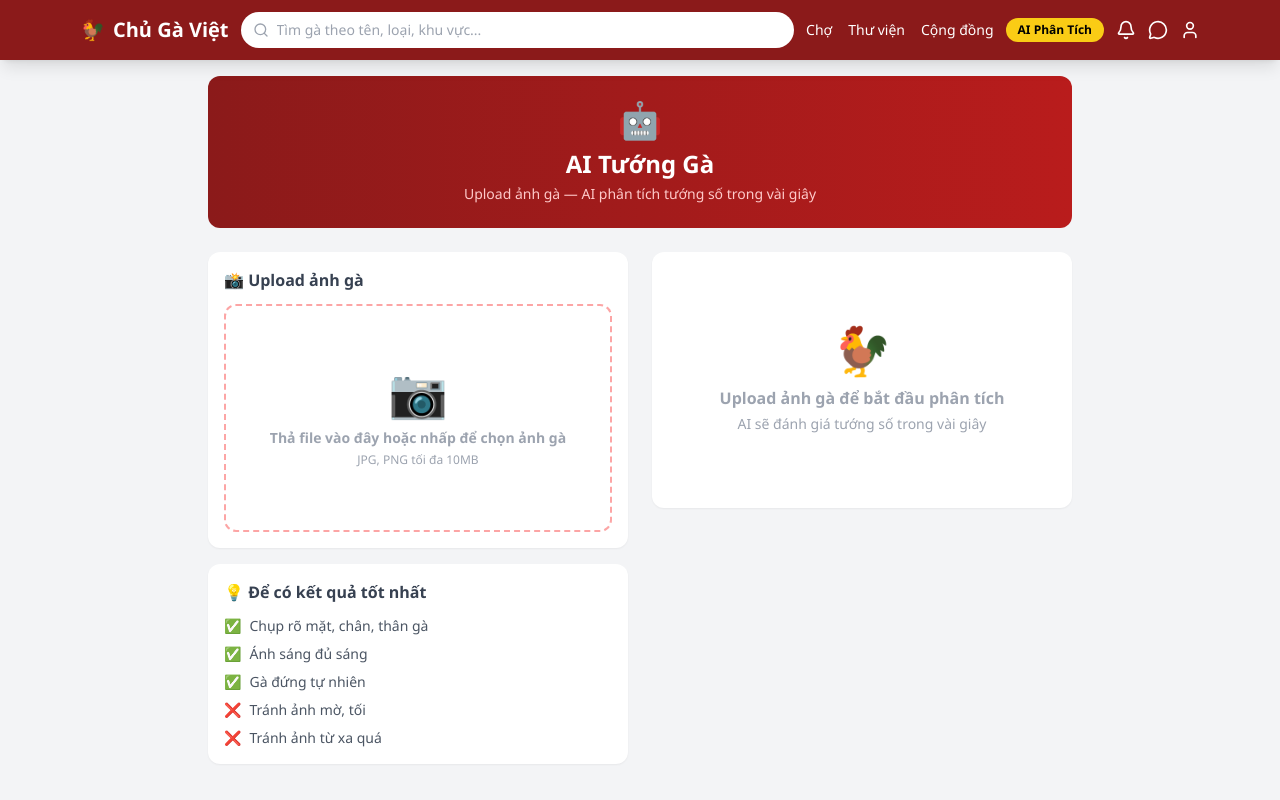
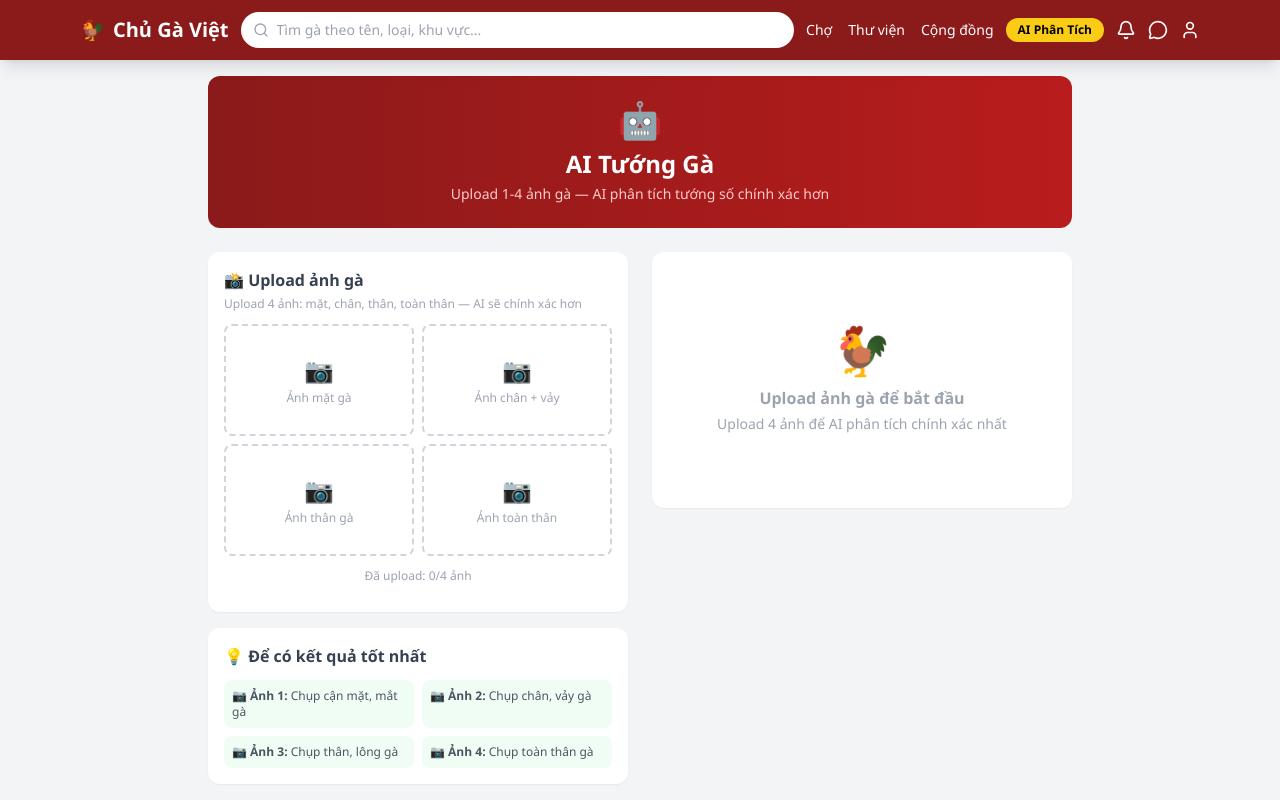
Before and after one commit to Song-Thao/chu-ga-viet, a Next.js app: page /ai-phan-tich in a window 1280 px wide. Shown: the top 800 px of the page. Built offline with nearby package versions, Linux system fonts and the light colour scheme.

Commit message:
Allow uploading multiple images for analysis

```diff
--- a/app/ai-phan-tich/page.tsx
+++ b/app/ai-phan-tich/page.tsx
@@ -2,7 +2,7 @@
 import { useState } from 'react';
 
 export default function AIPhanTichPage() {
-  const [image, setImage] = useState<string | null>(null);
+  const [images, setImages] = useState<string[]>([]);
   const [loading, setLoading] = useState(false);
   const [result, setResult] = useState<any>(null);
   const [error, setError] = useState('');
@@ -15,20 +15,21 @@ export default function AIPhanTichPage() {
     '🤖 Tổng hợp kết quả...',
   ];
 
-  const handleImage = (e: React.ChangeEvent<HTMLInputElement>) => {
-    const file = e.target.files?.[0];
-    if (!file) return;
+  const handleImages = (e: React.ChangeEvent<HTMLInputElement>) => {
+    const files = Array.from(e.target.files || []);
+    files.slice(0, 4).forEach(file => {
       const reader = new FileReader();
       reader.onload = (ev) => {
-      setImage(ev.target?.result as string);
+        setImages(prev => [...prev.slice(0, 3), ev.target?.result as string]);
+      };
+      reader.readAsDataURL(file);
+    });
     setResult(null);
     setError('');
   };
-    reader.readAsDataURL(file);
-  };
 
   const handleAnalyze = async () => {
-    if (!image) return;
+    if (images.length === 0) return;
     setLoading(true);
     setError('');
     setStep(0);
@@ -41,7 +42,7 @@ export default function AIPhanTichPage() {
       const res = await fetch('/api/analyze', {
         method: 'POST',
         headers: { 'Content-Type': 'application/json' },
-        body: JSON.stringify({ imageBase64: image }),
+        body: JSON.stringify({ imageBase64: images[0] }),
       });
       const data = await res.json();
       setResult(data);
@@ -72,7 +73,7 @@ export default function AIPhanTichPage() {
       <div className="bg-gradient-to-r from-[#8B1A1A] to-red-700 text-white rounded-xl p-6 mb-6 text-center">
         <div className="text-4xl mb-2">🤖</div>
         <h1 className="font-black text-2xl mb-1">AI Tướng Gà</h1>
-        <p className="text-red-200 text-sm">Upload ảnh gà — AI phân tích tướng số trong vài giây</p>
+        <p className="text-red-200 text-sm">Upload 1-4 ảnh gà — AI phân tích tướng số chính xác hơn</p>
       </div>
 
       <div className="grid md:grid-cols-2 gap-6">
@@ -80,32 +81,60 @@ export default function AIPhanTichPage() {
         {/* UPLOAD */}
         <div className="space-y-4">
           <div className="bg-white rounded-xl p-4 shadow-sm">
-            <h2 className="font-bold text-gray-700 mb-3">📸 Upload ảnh gà</h2>
+            <h2 className="font-bold text-gray-700 mb-1">📸 Upload ảnh gà</h2>
+            <p className="text-xs text-gray-400 mb-3">Upload 4 ảnh: mặt, chân, thân, toàn thân — AI sẽ chính xác hơn</p>
 
-            <label className="block border-2 border-dashed border-red-300 rounded-xl cursor-pointer hover:border-red-500 hover:bg-red-50 transition overflow-hidden">
-              <input type="file" accept="image/*" className="hidden" onChange={handleImage} />
-              {image ? (
-                <img src={image} alt="Gà" className="w-full h-56 object-cover" />
+            {/* GRID 4 ÔNH */}
+            <div className="grid grid-cols-2 gap-2 mb-3">
+              {['Ảnh mặt gà', 'Ảnh chân + vảy', 'Ảnh thân gà', 'Ảnh toàn thân'].map((label, i) => (
+                <label key={i} className="relative cursor-pointer">
+                  <input type="file" accept="image/*" className="hidden"
+                    onChange={(e) => {
+                      const file = e.target.files?.[0];
+                      if (!file) return;
+                      const reader = new FileReader();
+                      reader.onload = (ev) => {
+                        const newImages = [...images];
+                        newImages[i] = ev.target?.result as string;
+                        setImages(newImages);
+                        setResult(null);
+                      };
+                      reader.readAsDataURL(file);
+                    }} />
+                  {images[i] ? (
+                    <div className="relative">
+                      <img src={images[i]} alt="" className="w-full h-28 object-cover rounded-lg" />
+                      <div className="absolute bottom-1 left-1 bg-black/60 text-white text-xs px-1.5 py-0.5 rounded">
+                        {label}
+                      </div>
+                      <div className="absolute top-1 right-1 bg-green-500 rounded-full w-5 h-5 flex items-center justify-center text-white text-xs">✓</div>
+                    </div>
                   ) : (
-                <div className="h-56 flex flex-col items-center justify-center text-gray-400">
-                  <div className="text-5xl mb-3">📷</div>
-                  <div className="text-sm font-semibold">Thả file vào đây hoặc nhấp để chọn ảnh gà</div>
-                  <div className="text-xs mt-1">JPG, PNG tối đa 10MB</div>
+                    <div className="h-28 border-2 border-dashed border-gray-300 rounded-lg flex flex-col items-center justify-center hover:border-red-400 hover:bg-red-50 transition">
+                      <div className="text-2xl mb-1">📷</div>
+                      <div className="text-xs text-gray-400 text-center px-1">{label}</div>
                     </div>
                   )}
                 </label>
+              ))}
+            </div>
 
-            {image && !loading && (
+            <div className="text-xs text-center text-gray-400 mb-3">
+              Đã upload: {images.filter(Boolean).length}/4 ảnh
+              {images.filter(Boolean).length >= 1 && <span className="text-green-600 ml-1">✓ Đủ để phân tích</span>}
+            </div>
+
+            {images.filter(Boolean).length > 0 && !loading && (
               <button onClick={handleAnalyze}
-                className="w-full mt-3 bg-[#8B1A1A] text-white font-black py-3 rounded-xl hover:bg-[#6B0F0F] transition">
-                🤖 Phân tích ngay
+                className="w-full bg-[#8B1A1A] text-white font-black py-3 rounded-xl hover:bg-[#6B0F0F] transition">
+                🤖 Phân tích {images.filter(Boolean).length} ảnh ngay
               </button>
             )}
 
-            {image && (
-              <button onClick={() => { setImage(null); setResult(null); setError(''); }}
+            {images.filter(Boolean).length > 0 && (
+              <button onClick={() => { setImages([]); setResult(null); setError(''); }}
                 className="w-full mt-2 border-2 border-gray-300 text-gray-600 font-semibold py-2 rounded-xl hover:bg-gray-50 transition text-sm">
-                🔄 Upload ảnh khác
+                🔄 Xóa tất cả ảnh
               </button>
             )}
 
@@ -117,23 +146,19 @@ export default function AIPhanTichPage() {
           </div>
 
           {/* HƯỚNG DẪN */}
-          {!image && (
           <div className="bg-white rounded-xl p-4 shadow-sm">
             <h3 className="font-bold text-gray-700 mb-3">💡 Để có kết quả tốt nhất</h3>
-              <ul className="space-y-2 text-sm text-gray-600">
-                <li className="flex gap-2">✅ <span>Chụp rõ mặt, chân, thân gà</span></li>
-                <li className="flex gap-2">✅ <span>Ánh sáng đủ sáng</span></li>
-                <li className="flex gap-2">✅ <span>Gà đứng tự nhiên</span></li>
-                <li className="flex gap-2">❌ <span>Tránh ảnh mờ, tối</span></li>
-                <li className="flex gap-2">❌ <span>Tránh ảnh từ xa quá</span></li>
-              </ul>
+            <div className="grid grid-cols-2 gap-2 text-xs text-gray-600">
+              <div className="bg-green-50 rounded-lg p-2">📷 <strong>Ảnh 1:</strong> Chụp cận mặt, mắt gà</div>
+              <div className="bg-green-50 rounded-lg p-2">📷 <strong>Ảnh 2:</strong> Chụp chân, vảy gà</div>
+              <div className="bg-green-50 rounded-lg p-2">📷 <strong>Ảnh 3:</strong> Chụp thân, lông gà</div>
+              <div className="bg-green-50 rounded-lg p-2">📷 <strong>Ảnh 4:</strong> Chụp toàn thân gà</div>
             </div>
-          )}
+          </div>
         </div>
 
         {/* KẾT QUẢ */}
         <div>
-          {/* LOADING */}
           {loading && (
             <div className="bg-white rounded-xl p-6 shadow-sm text-center">
               <div className="w-16 h-16 border-4 border-[#8B1A1A] border-t-transparent rounded-full animate-spin mx-auto mb-4"></div>
@@ -146,11 +171,8 @@ export default function AIPhanTichPage() {
             </div>
           )}
 
-          {/* KẾT QUẢ */}
           {result && !loading && (
             <div className="space-y-4">
-
-              {/* TỔNG ĐIỂM */}
               <div className="bg-white rounded-xl p-4 shadow-sm">
                 <div className="flex justify-between items-center mb-2">
                   <h3 className="font-black text-gray-800">🤖 Kết quả AI</h3>
@@ -166,7 +188,6 @@ export default function AIPhanTichPage() {
                 <p className="text-sm text-gray-600 leading-relaxed">{result.nhan_xet}</p>
               </div>
 
-              {/* CHI TIẾT */}
               <div className="bg-white rounded-xl p-4 shadow-sm">
                 <h3 className="font-black text-gray-800 mb-3">📊 Phân tích chi tiết</h3>
                 <div className="space-y-3">
@@ -185,14 +206,12 @@ export default function AIPhanTichPage() {
                 </div>
               </div>
 
-              {/* GIÁ ĐỀ XUẤT */}
               <div className="bg-gradient-to-r from-yellow-50 to-orange-50 border border-yellow-200 rounded-xl p-4">
                 <div className="font-bold text-gray-800 mb-1">💰 Giá đề xuất</div>
                 <div className="text-2xl font-black text-[#8B1A1A]">{result.gia_de_xuat} đ</div>
                 <div className="text-xs text-gray-500 mt-1">*Dựa trên phân tích AI, giá thực tế có thể khác</div>
               </div>
 
-              {/* BUTTONS */}
               <div className="flex gap-3">
                 <a href="/dang-ga" className="flex-1 bg-[#8B1A1A] text-white font-bold py-3 rounded-xl hover:bg-[#6B0F0F] transition text-sm text-center">
                   📋 Đăng bán với kết quả này
@@ -204,12 +223,11 @@ export default function AIPhanTichPage() {
             </div>
           )}
 
-          {/* PLACEHOLDER */}
-          {!image && !loading && !result && (
+          {images.filter(Boolean).length === 0 && !loading && !result && (
             <div className="bg-white rounded-xl p-6 shadow-sm text-center text-gray-400 h-64 flex flex-col items-center justify-center">
               <div className="text-5xl mb-3">🐓</div>
-              <div className="font-semibold">Upload ảnh gà để bắt đầu phân tích</div>
-              <div className="text-sm mt-1">AI sẽ đánh giá tướng số trong vài giây</div>
+              <div className="font-semibold">Upload ảnh gà để bắt đầu</div>
+              <div className="text-sm mt-1">Upload 4 ảnh để AI phân tích chính xác nhất</div>
             </div>
           )}
         </div>
```
Lines whose indentation alone changed are shown as unchanged.
